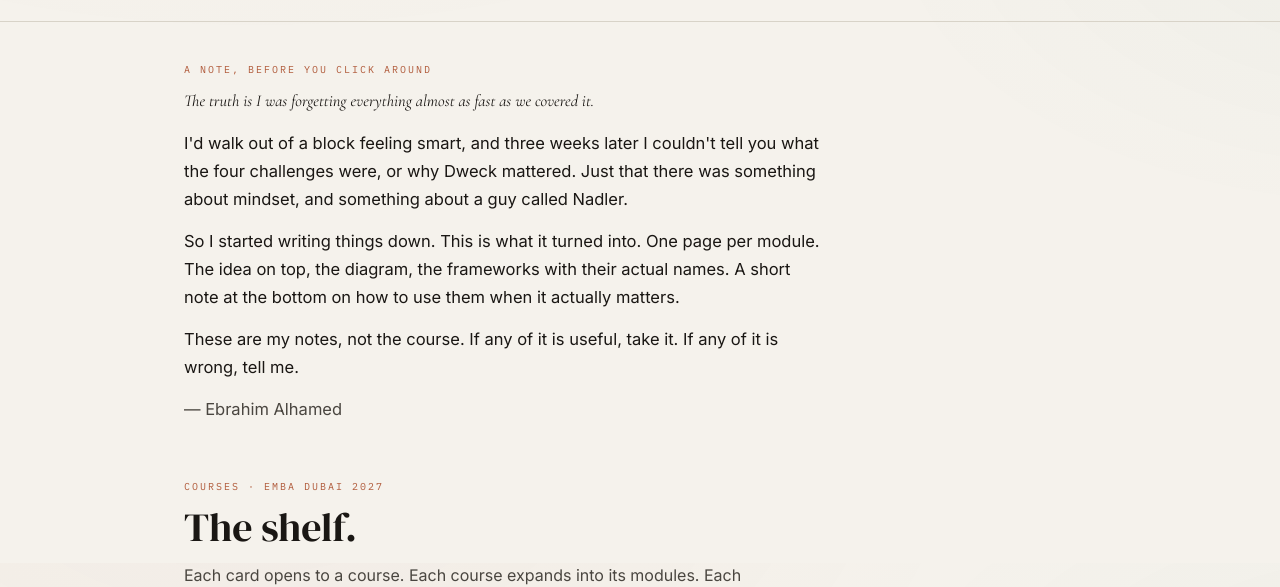
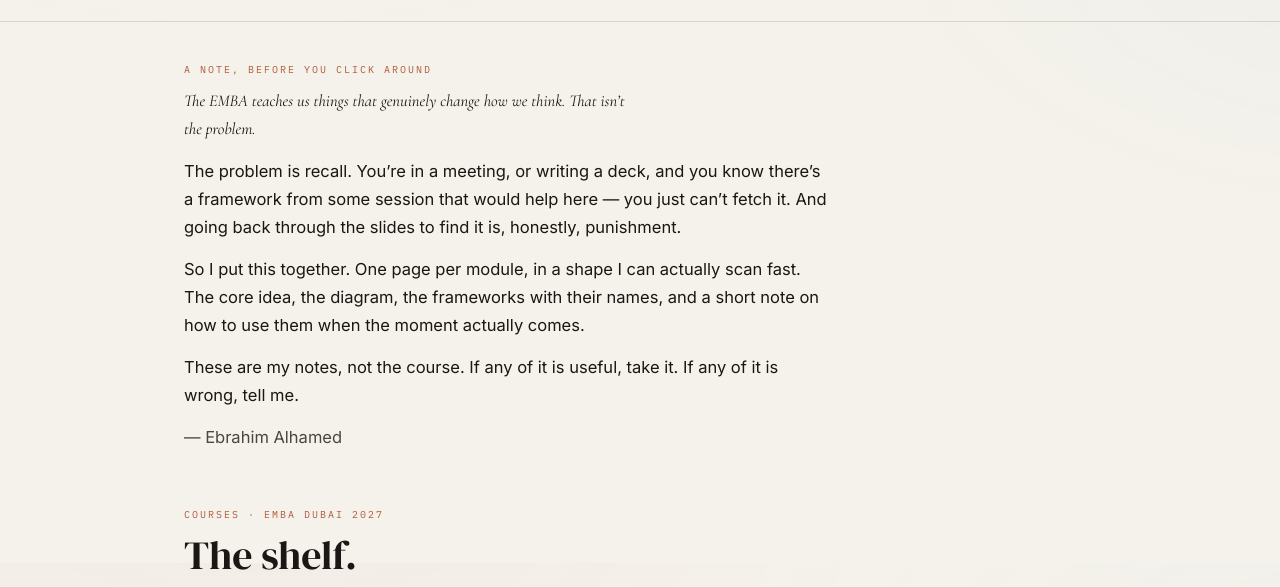
Before and after one commit to ealhamed/frameworks-library, a plain HTML site: page index.html in a window 1280 px wide. Shown: the part 237-824 px from the top of the page. Drawn offline with nearby package versions, Linux system fonts and the light colour scheme.

Commit message:
Reframe note: problem is recall, not forgetting

```diff
--- a/index.html
+++ b/index.html
@@ -31,21 +31,21 @@
     <p class="section-tag" style="margin-top: 40px;">A note, before you click around</p>
     <div class="prose">
       <p class="lede" style="max-width: 62ch;">
-        The truth is I was forgetting everything almost as fast as we covered it.
+        The EMBA teaches us things that genuinely change how we think. That isn&rsquo;t the problem.
       </p>
       <p style="max-width: 62ch;">
-        I'd walk out of a block feeling smart, and three weeks later I couldn't tell you
-        what the four challenges were, or why Dweck mattered. Just that there was something
-        about mindset, and something about a guy called Nadler.
+        The problem is recall. You&rsquo;re in a meeting, or writing a deck, and you know there&rsquo;s
+        a framework from some session that would help here &mdash; you just can&rsquo;t fetch it.
+        And going back through the slides to find it is, honestly, punishment.
       </p>
       <p style="max-width: 62ch;">
-        So I started writing things down. This is what it turned into. One page per module.
-        The idea on top, the diagram, the frameworks with their actual names. A short note
-        at the bottom on how to use them when it actually matters.
+        So I put this together. One page per module, in a shape I can actually scan fast. The core
+        idea, the diagram, the frameworks with their names, and a short note on how to use them
+        when the moment actually comes.
       </p>
       <p style="max-width: 62ch;">
-        These are my notes, not the course. If any of it is useful, take it. If any of it is
-        wrong, tell me.
+        These are my notes, not the course. If any of it is useful, take it. If any of it is wrong,
+        tell me.
       </p>
       <p class="muted" style="max-width: 62ch;">
         &mdash; Ebrahim Alhamed
```
Also changed, not shown: scripts/render.js (+9 -9 lines).
